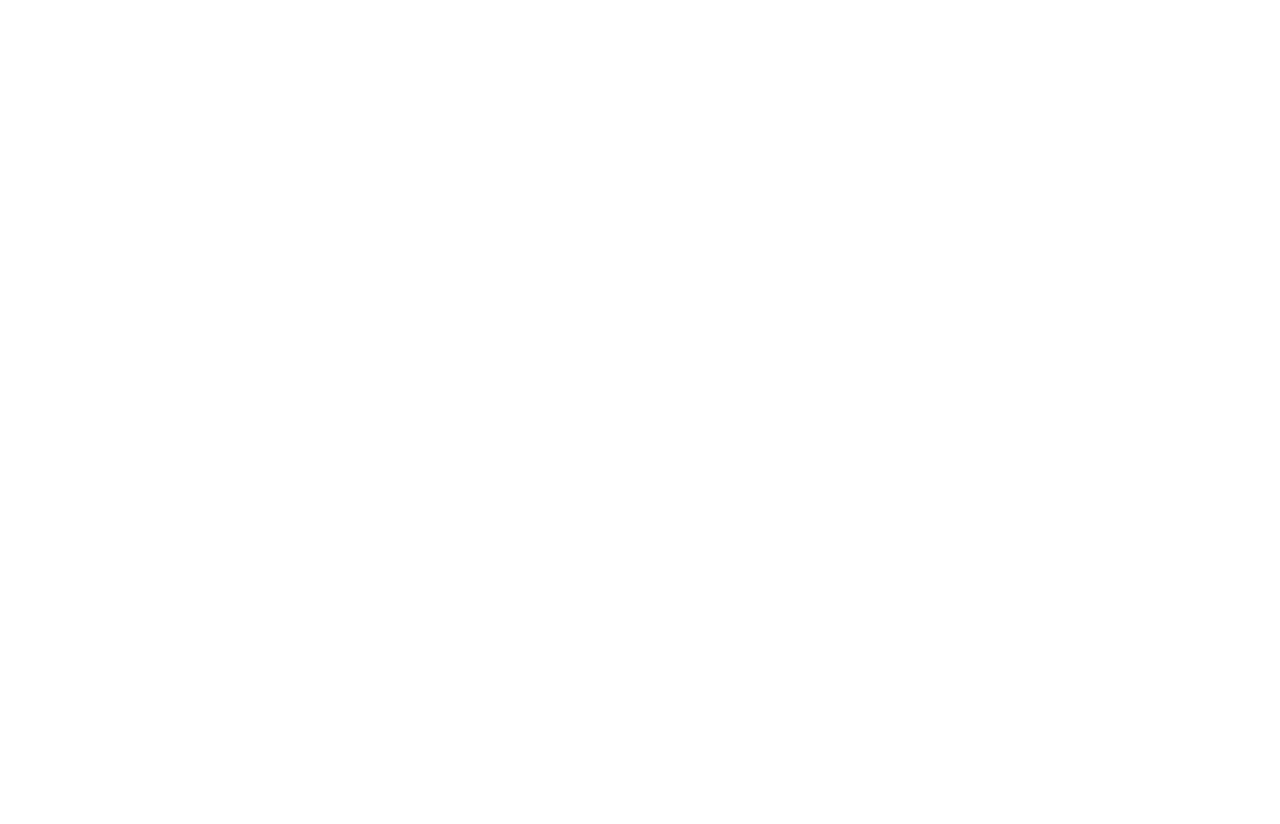
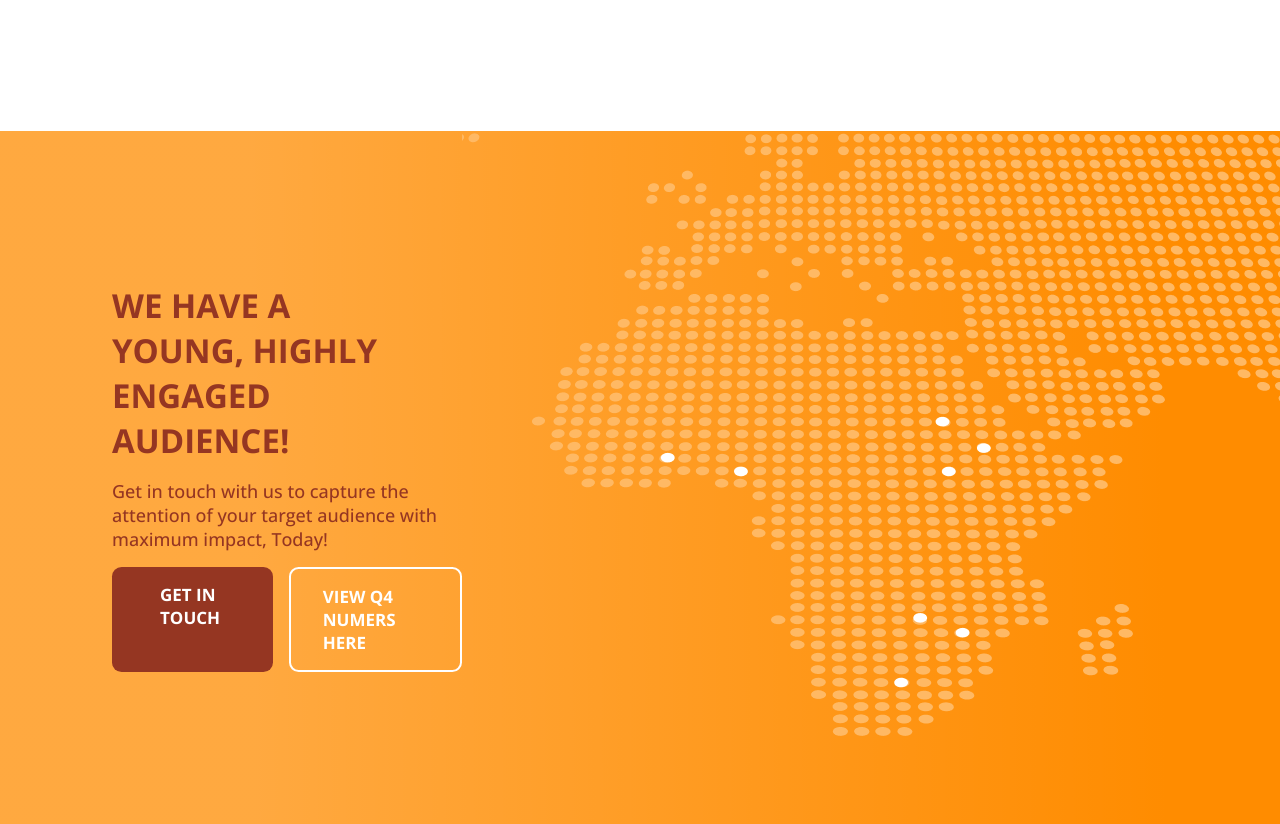
Before and after one commit to GabrielAbubakar/mdundo-brands, a React (Create React App) app: page / in a window 1280 px wide. Shown: the part 2420-3244 px from the top of the page. Before the commit the page ends 2551 px from the top, so only its background shows below. Built offline with nearby package versions, Linux system fonts and the light colour scheme.

Commit message:
contact section completed

```diff
--- a/src/App.js
+++ b/src/App.js
@@ -1,10 +1,12 @@
 import React from 'react'
+import '../src/styles/App.css'
 import Navigation from './components/navBar/Navigation';
-import '../src/styles/App.css'
+import GrowthCard from './components/growthCard/GrowthCard';
 import BrandLift from '../src/assets/images/BrandLift-Desktop.png'
 import YoutubePlayer from '../src/assets/images/YoutubePlayer.png'
 import AudioAdPhone from '../src/assets/images/AudioAdPhone.png'
-import GrowthCard from './components/growthCard/GrowthCard';
+import Map from '../src/assets/images/map.png'
+
 
 const App = () => {
     return (
@@ -66,6 +68,24 @@
                     </div>
                 </div>
             </section>
+
+            <section className="contact">
+                <div className="contact__container">
+                    <div className="contact__content">
+                        <h2>We have a young, highly engaged audience!</h2>
+                        <p>
+                            Get in touch with us to capture the attention of your target audience with maximum impact, Today!
+                        </p>
+                        <div className="contact__buttons">
+                            <a href="#touch">Get in Touch</a>
+                            <a href="#numbers">View Q4 numers here</a>
+                        </div>
+                    </div>
+                    <div className="contact__img-box">
+                        <img src={Map} alt="map" />
+                    </div>
+                </div>
+            </section>
         </div>
     )
 }
--- a/src/styles/App.css
+++ b/src/styles/App.css
@@ -179,3 +179,66 @@
     flex: 1;
     margin-top: 5rem;
 }
+
+
+/* Section: Contact */
+.contact {
+    background: linear-gradient(269.5deg, #FF8C00 9.29%, rgba(255, 140, 0, 0.75) 80.29%);
+    color: #953622;
+}
+
+.contact__container {
+    display: flex;
+}
+
+.contact__content {
+    align-self: center;
+    margin-left: 7rem;
+
+}
+
+.contact__content h2 {
+    text-transform: uppercase;
+    font-size: 2.0625rem;
+    font-weight: 700;
+    line-height: 45px;
+    margin-bottom: 1rem;
+    max-width: 80%;
+}
+
+.contact__content p {
+    font-size: 1.125rem;
+    font-weight: 500;
+    margin-bottom: 1rem;
+}
+
+.contact__content a {
+    display: inline-block;
+    font-size: 1.0625rem;
+    text-transform: uppercase;
+    border-radius: .6rem;
+    font-weight: 700;
+    text-decoration: none;
+    padding: 1rem 3rem;
+}
+
+.contact__content a:first-of-type {
+    color: #FFFFFF;
+    background-color: #953622;
+    margin-right: 1rem;
+}
+
+.contact__content a:last-of-type {
+    color: #FFFFFF;
+    border: 2px solid #FFFFFF;
+    padding: 1rem 2rem;
+}
+
+.contact__buttons {
+    display: flex;
+    /* gap: .2rem; */
+}
+
+/* .contact__buttons>* {
+    flex: 1;
+} */
```
Also changed, not shown: src/assets/images/map.png (added).
